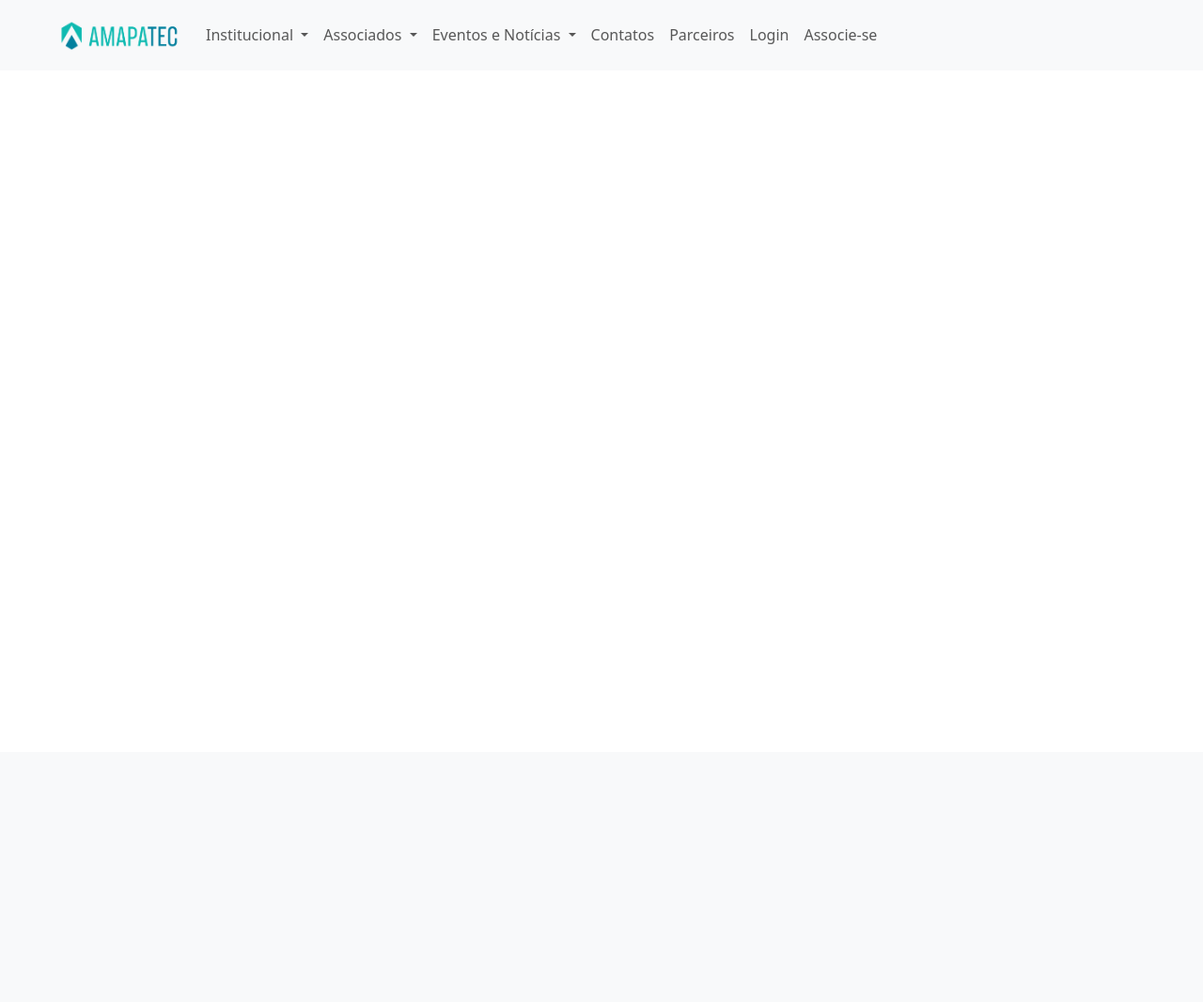
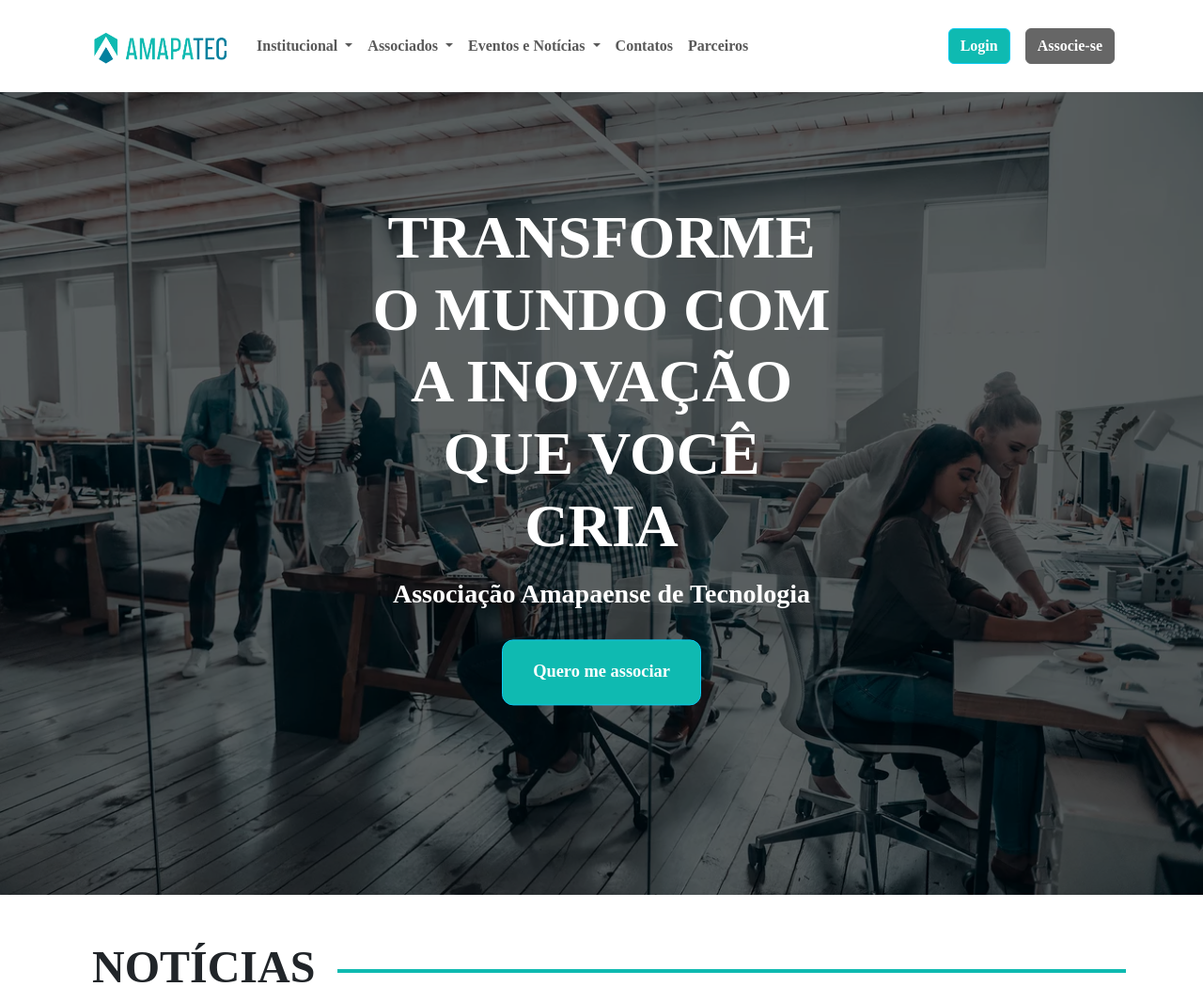
Before and after one commit to BezerraC/amapatec, a Django app: page / in a window 1280 px wide. Shown: the whole page at 94% size. Before the commit the page ends 53 px from the top, so only its background shows below. Run offline with Django 4.2, Linux system fonts and the light colour scheme; some web fonts are replaced.

Commit message:
making the home page

```diff
--- a/tec/static/amapatec/css/style.css
+++ b/tec/static/amapatec/css/style.css
@@ -1,5 +1,98 @@
 @import url('https://fonts.googleapis.com/css2?family=Anuphan:wght@400;600;700&display=swap');
 
-body {
+:root{
+    --primary-color: #0FBAB1;
+    --secondary-color: #03809E;
+}
+
+body, * {
     font-family: 'Anuphan', serif;
+    font-weight: 600;
 }
+
+/* Centered text */
+.centered {
+    width: 40%;
+    position: absolute;
+    top: 45%;
+    left: 50%;
+    transform: translate(-50%, -50%);
+}
+
+/* Container holding the image and the text */
+.ctn-home {
+    max-height: 944px;
+    position: relative;
+    text-align: center;
+    color: white;
+  }
+
+.h1-main{
+    font-weight: bold !important;
+    font-size: 4rem;
+    text-transform: uppercase;
+}
+
+.h1-second{
+    font-weight: bold !important;
+    font-size: 3.25rem;
+    text-transform: uppercase;
+}
+
+.centered h3,a{
+    font-weight:600 !important;
+}
+
+.centered .btn-info{
+    color: white !important;
+    background-color: var(--primary-color) !important;
+    border-radius: 0.75rem !important;
+    font-size: 1.15rem !important;
+    padding: 1.25rem 2rem !important;
+}
+
+.centered .btn-info:hover{
+    background-color: var(--secondary-color) !important;
+    transition: ease-in-out .5s;
+    border-color: var(--secondary-color) !important;
+}
+
+.nav-item .btn-dark{
+    background-color: #666666 !important;
+    border-color: #666666 !important;
+    transition: ease-in-out .5s;
+}
+.nav-item .btn-dark:hover{
+    background-color: #2c2c2c !important;
+    border-color: #2c2c2c !important;
+    transition: ease-in-out .5s;
+}
+
+.nav-item .btn-info{
+    color: white !important;
+    background-color: var(--primary-color) !important;
+}
+
+.nav-item .btn-info:hover{
+    background-color: var(--secondary-color) !important;
+    transition: ease-in-out .5s;
+    border-color: var(--secondary-color) !important;
+}
+
+
+.lines-font{
+    font-size: 3rem;
+    font-weight: bold;
+}
+
+.text-lines {
+    display: flex;
+    flex-direction: row;
+    margin-left: 1rem;
+}
+.text-lines:after {
+   content: "";
+   flex: 1 1;
+   border-bottom: 4px solid var(--primary-color);
+   margin: auto;
+}
--- a/tec/templates/amapatec/pages/home.html
+++ b/tec/templates/amapatec/pages/home.html
@@ -1,5 +1,19 @@
 {% load static %}
 {% include 'amapatec/partials/head.html' %}
 <body>
-    {% include 'amapatec/partials/navbar.html' %}
+    <div class="container-md">
+        {% include 'amapatec/partials/navbar.html' %}
+    </div>
+    <div class="ctn-home d-flex flex-column align-items-center">
+        <img src="{% static 'amapatec/img/homeimg.webp' %}" alt="Snow" style="width:100%;max-height: 944px;filter: brightness(0.4);">
+        <div class="centered">
+            <h1 class="h1-main">Transforme o mundo com a inovação que você cria</h1>
+            <h3 class="mt-3">Associação Amapaense de Tecnologia</h3>
+            <a href="" class="btn btn-info btn-associated mt-4">Quero me associar</a>
+        </div>
+    </div>
+    <div class="container-md mt-5">
+        <div class="text-lines"><h1 class='lines-font me-4'>NOTÍCIAS</h1></div>
+    </div>
+
 </body>
--- a/tec/templates/amapatec/partials/navbar.html
+++ b/tec/templates/amapatec/partials/navbar.html
@@ -1,13 +1,13 @@
 {% load static %}
-<nav class="navbar navbar-expand-lg bg-body-tertiary px-5 py-3">
+<nav class="navbar navbar-expand-lg py-4">
     <div class="container-fluid">
       <a class="navbar-brand" href="/">
-        <img src="{% static 'amapatec/img/Logo.png' %}" alt="Logo Amapatec" width="135" class="d-inline-block align-text-top">
+        <img src="{% static 'amapatec/img/Logo.png' %}" alt="Logo Amapatec" width="155" class="d-inline-block align-text-top">
       </a>
       <button class="navbar-toggler" type="button" data-bs-toggle="collapse" data-bs-target="#navbarNav" aria-controls="navbarNav" aria-expanded="false" aria-label="Toggle navigation">
         <span class="navbar-toggler-icon"></span>
       </button>
-      <div class="collapse navbar-collapse" id="navbarNav">
+      <div class="collapse navbar-collapse justify-content-between" id="navbarNav">
         <ul class="navbar-nav">
           <li class="nav-item dropdown">
             <a class="nav-link dropdown-toggle" href="#" role="button" data-bs-toggle="dropdown" aria-expanded="false">
@@ -45,12 +45,12 @@
             <a class="nav-link" href="#">Parceiros</a>
           </li>
         </ul>
-        <ul class="d-flex navbar-nav">
-          <li class="nav-item">
-            <a class="nav-link" href="#">Login</a>
+        <ul class="navbar-nav">
+          <li class="nav-item me-3">
+            <a class="btn btn-info" href="#">Login</a>
           </li>
           <li class="nav-item">
-            <a class="nav-link" href="#">Associe-se</a>
+            <a class="btn btn-dark" href="#">Associe-se</a>
           </li>
         </ul>
       </div>
--- a/tec/views.py
+++ b/tec/views.py
@@ -3,4 +3,4 @@ from django.shortcuts import render
 
 # Create your views here.
 def home(request):
-    return render(request, 'amapatec/pages/home.html', context={'title': 'Associação Amapaense de Tecnologia da Informação'})
+    return render(request, 'amapatec/pages/home.html', context={'title': 'Associação Amapaense de Tecnologia'})
```
Also changed, not shown: tec/static/amapatec/img/homeimg.webp (added).
